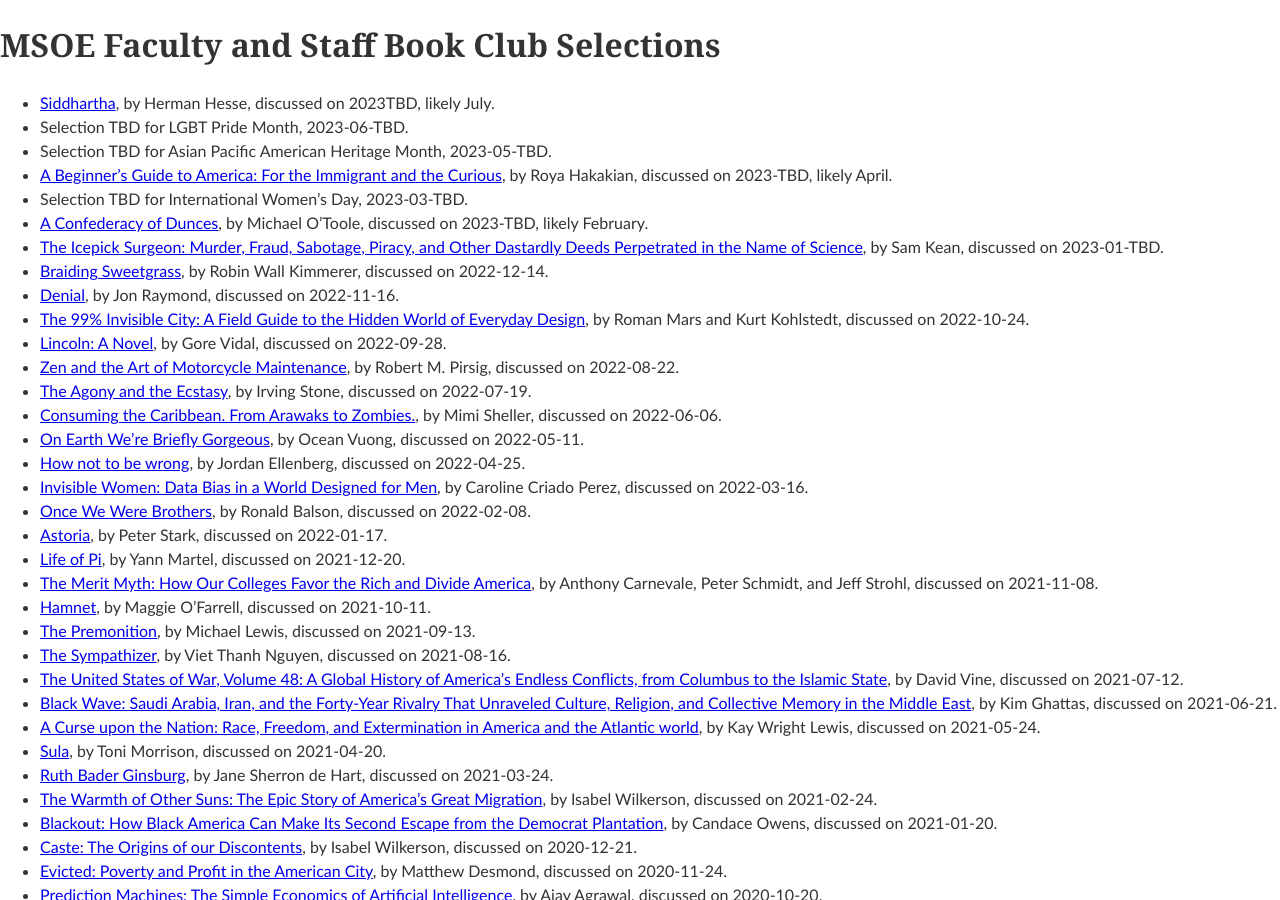
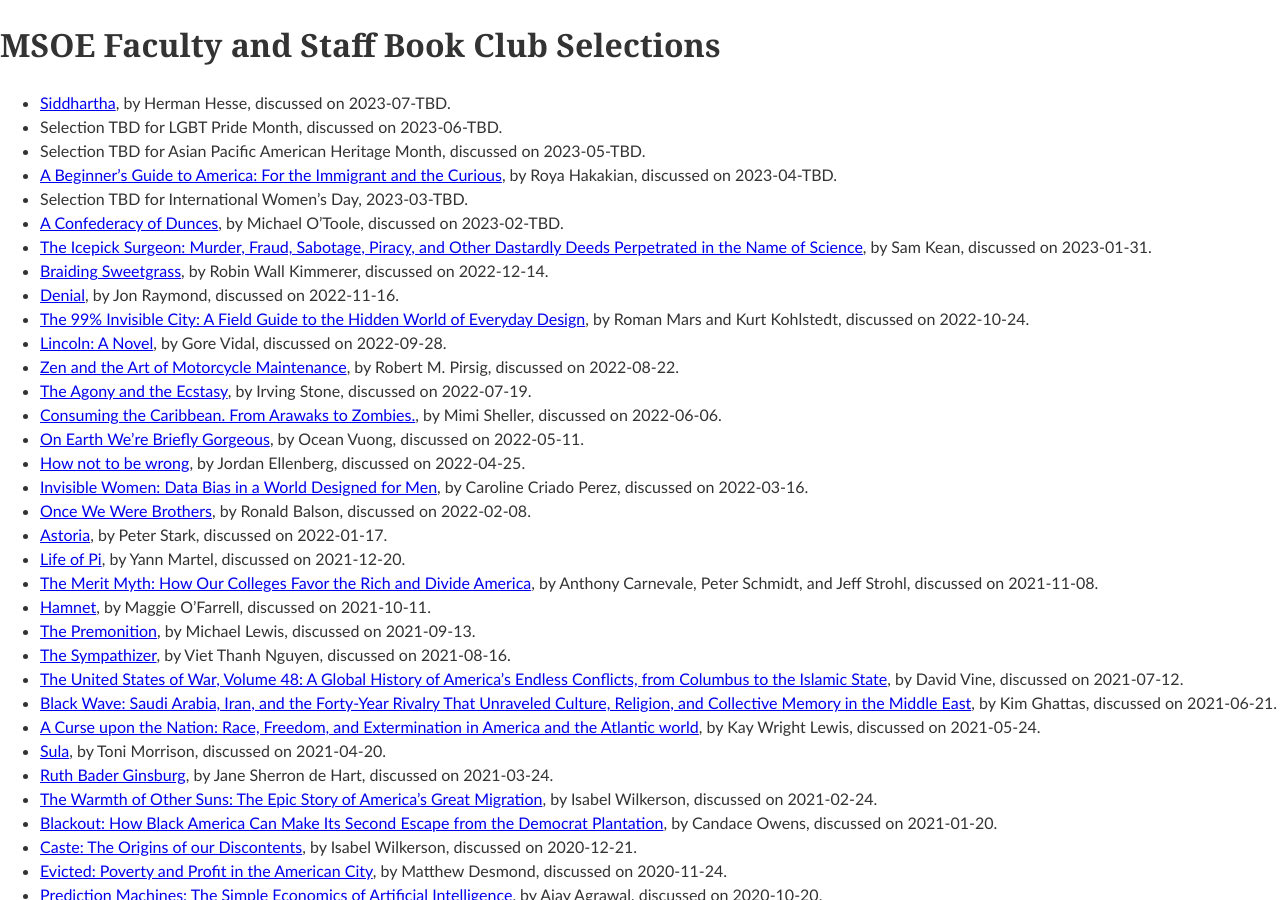
Before and after one commit to edurant/edurant.github.io, a Jekyll site: the page built from misc/bookClub.md, in a window 1280 px wide and 900 px high. Built offline with Jekyll 4.4.1, drawn with Linux system fonts in a browser that asks for light colours; our own code applies the rules of GitHub Pages for plain Markdown files.

Commit message:
MSOE book club: set January date

```diff
--- a/misc/bookClub.md
+++ b/misc/bookClub.md
@@ -1,14 +1,14 @@
 ---
 title: "MSOE Faculty and Staff Book Club Selections"
-date: 2022-12-09 16:46:30 -0600
+date: 2023-01-20 13:16:30 -0600
 ---
-* [Siddhartha](https://bookshop.org/books/siddhartha-8596a466-5e6b-42a1-b2d9-0324e5a988d3/9780553208849), by Herman Hesse, discussed on 2023TBD, likely July.
-* Selection TBD for LGBT Pride Month, 2023-06-TBD.
-* Selection TBD for Asian Pacific American Heritage Month, 2023-05-TBD.
-* [A Beginner's Guide to America: For the Immigrant and the Curious](https://bookshop.org/books/a-beginner-s-guide-to-america-for-the-immigrant-and-the-curious/9780525656067), by Roya Hakakian, discussed on 2023-TBD, likely April.
+* [Siddhartha](https://bookshop.org/books/siddhartha-8596a466-5e6b-42a1-b2d9-0324e5a988d3/9780553208849), by Herman Hesse, discussed on 2023-07-TBD.
+* Selection TBD for LGBT Pride Month, discussed on 2023-06-TBD.
+* Selection TBD for Asian Pacific American Heritage Month, discussed on 2023-05-TBD.
+* [A Beginner's Guide to America: For the Immigrant and the Curious](https://bookshop.org/books/a-beginner-s-guide-to-america-for-the-immigrant-and-the-curious/9780525656067), by Roya Hakakian, discussed on 2023-04-TBD.
 * Selection TBD for International Women's Day, 2023-03-TBD.
-* [A Confederacy of Dunces](https://bookshop.org/books/a-confederacy-of-dunces-9780802130204), by Michael O’Toole, discussed on 2023-TBD, likely February.
-* [The Icepick Surgeon: Murder, Fraud, Sabotage, Piracy, and Other Dastardly Deeds Perpetrated in the Name of Science](https://bookshop.org/p/books/the-icepick-surgeon-murder-fraud-sabotage-piracy-and-other-dastardly-deeds-perpetrated-in-the-name-of-science-sam-kean/15723245?ean=9780316496513), by Sam Kean, discussed on 2023-01-TBD.
+* [A Confederacy of Dunces](https://bookshop.org/books/a-confederacy-of-dunces-9780802130204), by Michael O’Toole, discussed on 2023-02-TBD.
+* [The Icepick Surgeon: Murder, Fraud, Sabotage, Piracy, and Other Dastardly Deeds Perpetrated in the Name of Science](https://bookshop.org/p/books/the-icepick-surgeon-murder-fraud-sabotage-piracy-and-other-dastardly-deeds-perpetrated-in-the-name-of-science-sam-kean/15723245?ean=9780316496513), by Sam Kean, discussed on 2023-01-31.
 * [Braiding Sweetgrass](https://bookshop.org/books/braiding-sweetgrass-3e12996d-ea04-4dd2-b9a9-04cfd82f361f/9781571313560), by Robin Wall Kimmerer, discussed on 2022-12-14.
 * [Denial](https://bookshop.org/books/denial-9781982181833), by Jon Raymond, discussed on 2022-11-16.
 * [The 99% Invisible City: A Field Guide to the Hidden World of Everyday Design](https://bookshop.org/books/the-99-invisible-city-a-field-guide-to-the-hidden-world-of-everyday-design-9780358396383), by Roman Mars and Kurt Kohlstedt, discussed on 2022-10-24.
```
